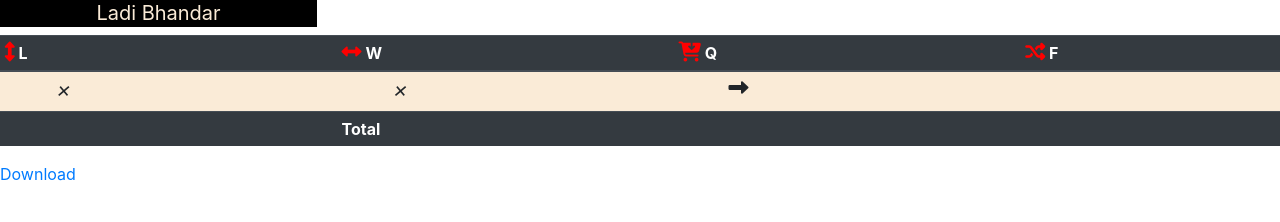
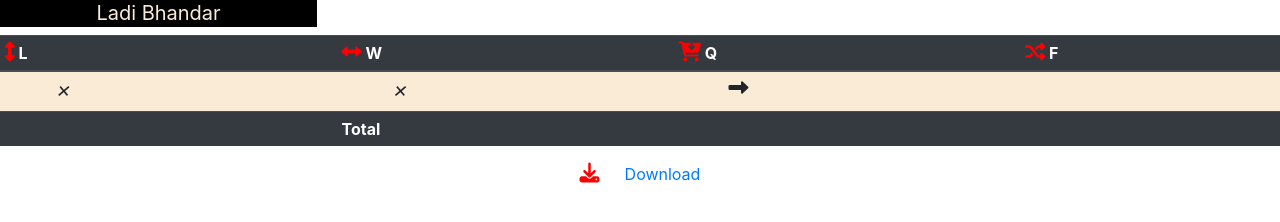
Before and after one commit to vishnukumavat/calc, a plain HTML site: page index.html in a window 1280 px wide. Drawn offline with nearby package versions, Linux system fonts and the light colour scheme.

Commit message:
image download feature added minor change

```diff
--- a/index.html
+++ b/index.html
@@ -236,7 +236,9 @@
       </tfoot>
     </table>
   </div>
-  <a id="btn-Convert-Html2Image" href="#">Download</a>
+  <div align="center">
+    <a id="btn-Convert-Html2Image" href="#"><i class="fas" style="font-size:20px;color:red">&#xf019;</i> &emsp; Download</a>
+  </div>
   <script>
     $(document).ready(function(){
     var element = $("#content_holder");
```
